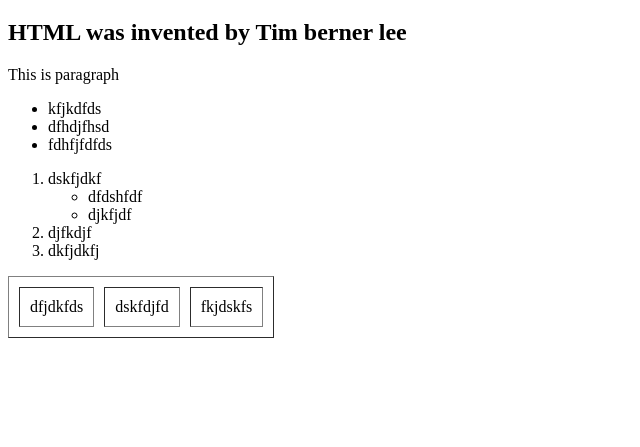
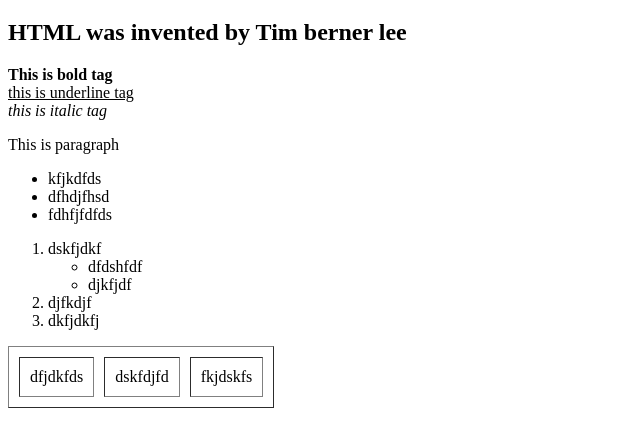
Before and after one commit to kamblekunal430/fullstackdev, a plain HTML site: page lecture1/index.html in a window 1280 px wide. Shown: the part 61-508 px from the top of the page, without its empty margins (0-640 px from the left). Drawn offline with Linux system fonts and the light colour scheme.

Commit message:
basic html tags

```diff
--- a/lecture1/index.html
+++ b/lecture1/index.html
@@ -8,6 +8,10 @@
 <body>
     <h1>Heading 1</h1>
     <h2>HTML was invented by Tim berner lee</h2>
+
+    <b>This is bold tag</b> <br>
+    <u>this is underline tag</u> <br>
+    <i>this is italic tag</i>
 
     <p> This is paragraph</p>
 
```
